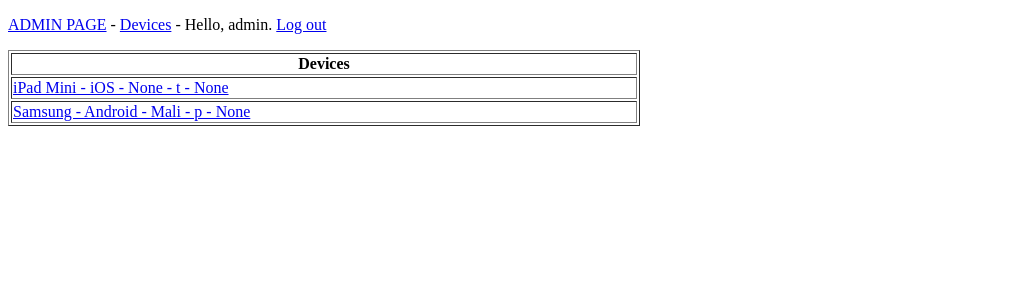
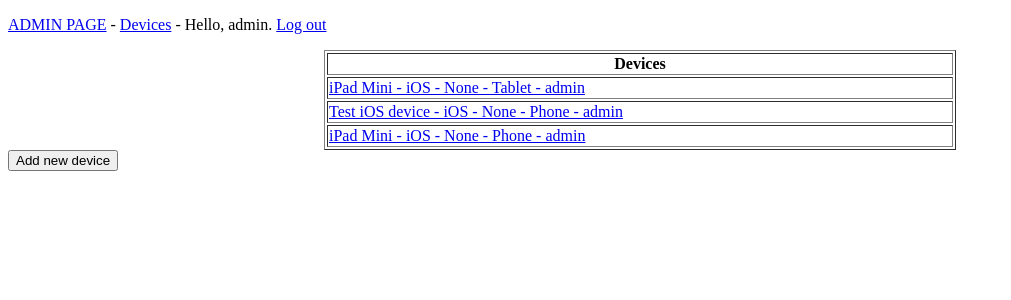
Before and after one commit to RomanKhripunov/blitz_device_farm, a Django app: page /devices/ in a window 1280 px wide. Shown: the top 300 px of the page, without its empty margins (0-1011 px from the left). Run offline with Django 3.2, Linux system fonts and the light colour scheme; a user stored in the database is signed in; data comes from the database, SQL or seed files in the repository.

Commit message:
add add_device page and other

```diff
--- a/devices_farm/admin.py
+++ b/devices_farm/admin.py
@@ -1,10 +1,8 @@
 from django.contrib import admin
 
-from devices_farm.models import Device, Platform
+from devices_farm.models import Device
 
 
 @admin.register(Device)
 class DeviceAdmin(admin.ModelAdmin):
     list_display = ['platform', 'device_name', 'os_version', 'device_gpu', 'type']
-
-admin.site.register(Platform)
--- a/devices_farm/models.py
+++ b/devices_farm/models.py
@@ -8,23 +8,24 @@ from versionfield import VersionField
 from users.models import UserProfile
 
 
-class Platform(models.Model):
-    name = models.CharField(
-        max_length=20,
-        help_text='Create a new platform.'
-    )
-
-    def __str__(self):
-        return self.name
-
-
 class Device(models.Model):
     """All information about devices_farm that we have"""
     objects = models.Manager()
-    device_platform = models.ForeignKey(
-        Platform,
+
+    ANDROID = 'Android'
+    IOS = 'iOS'
+    WIN_MOBILE = 'Windows Mobile'
+    PLATFORMS = (
+        (IOS, IOS),
+        (ANDROID, ANDROID),
+        (WIN_MOBILE, WIN_MOBILE)
+    )
+
+    device_platform = models.CharField(
         name='platform',
-        on_delete=models.SET_NULL,
+        max_length=20,
+        choices=PLATFORMS,
+        default='',
         null=True,
     )
     device_name = models.CharField(
@@ -32,15 +33,19 @@ class Device(models.Model):
         default=None,
         blank=False,
     )
+
+    PHONE = 'Phone'
+    TABLET = 'Tablet'
     TYPES = (
-        ('p', 'Phone'),
-        ('t', 'Tablet'),
+        (PHONE, PHONE),
+        (TABLET, TABLET),
     )
+
     device_type = models.CharField(
         name='type',
-        max_length=1,
+        max_length=20,
         choices=TYPES,
-        default='p',
+        default=PHONE,
     )
     # TODO: needs to use version library
     # os_version = VersionField(
@@ -62,6 +67,7 @@ class Device(models.Model):
         name='owner',
         on_delete=models.SET_NULL,
         null=True,
+        default='',
         related_name='user_owner'
     )
     current_holder = models.ForeignKey(
--- a/devices_farm/templates/devices_farm/devices.html
+++ b/devices_farm/templates/devices_farm/devices.html
@@ -1,7 +1,7 @@
 {% extends "devices_farm/base.html" %}
 
 {% block content %}
-    <table border="1" width="50%">
+    <table border="1" width="50%" align="center">
         <tr>
             <th>Devices</th>
         </tr>
@@ -26,5 +26,8 @@
         </tr>
         {% endfor %}
     </table>
+    <form action="{% url 'devices_farm:add_device' %}">
+        <button name="submit">Add new device</button>
+    </form>
 
 {% endblock content %}
--- a/devices_farm/urls.py
+++ b/devices_farm/urls.py
@@ -6,5 +6,7 @@ from . import views
 urlpatterns = [
     url(r'^$', views.index, name='index'),
     url(r'^devices/$', views.devices, name='devices'),
-    url(r'^devices/(?P<device_id>\d+)$', views.device, name='device')
+    url(r'^devices/(?P<device_id>\d+)$', views.device, name='device'),
+    url(r'^devices/add_device$', views.add_device, name='add_device'),
+    url(r'^devices/(?P<device_id>\d+)/edit$', views.edit_device, name='edit_device'),
 ]
--- a/devices_farm/views.py
+++ b/devices_farm/views.py
@@ -1,6 +1,10 @@
+from django.contrib.auth.decorators import login_required
+from django.http import HttpResponseRedirect
 from django.shortcuts import render, get_object_or_404
-from .models import Device
-from django.contrib.auth.decorators import login_required
+from django.urls import reverse
+
+from devices_farm.models import Device
+from devices_farm.forms import DeviceForm
 
 
 def index(request):
@@ -27,6 +31,26 @@ def change_current_holder():
 
 
 # TODO
+@login_required()
+def add_device(request):
+    if request.method == 'POST':
+        form = DeviceForm(data=request.POST)
+        if form.is_valid():
+            form.save()
+        return HttpResponseRedirect(reverse('devices_farm:devices'))
+    else:
+        form = DeviceForm()
+    context = {'form': form}
+    return render(request, 'devices_farm/add_device.html', context)
+
+
+# TODO
+@login_required()
+def edit_device(request, device_id):
+    pass
+
+
+# TODO
 # https://docs.djangoproject.com/en/2.0/topics/db/queries/#retrieving-specific-objects-with-filters
 @login_required()
 def filter_devices(request, **kwargs):
```
Also changed, not shown: devices_farm/forms.py (+4 -3 lines), devices_farm/templates/devices_farm/add_device.html (added, +12 -0 lines), db.sqlite3.
